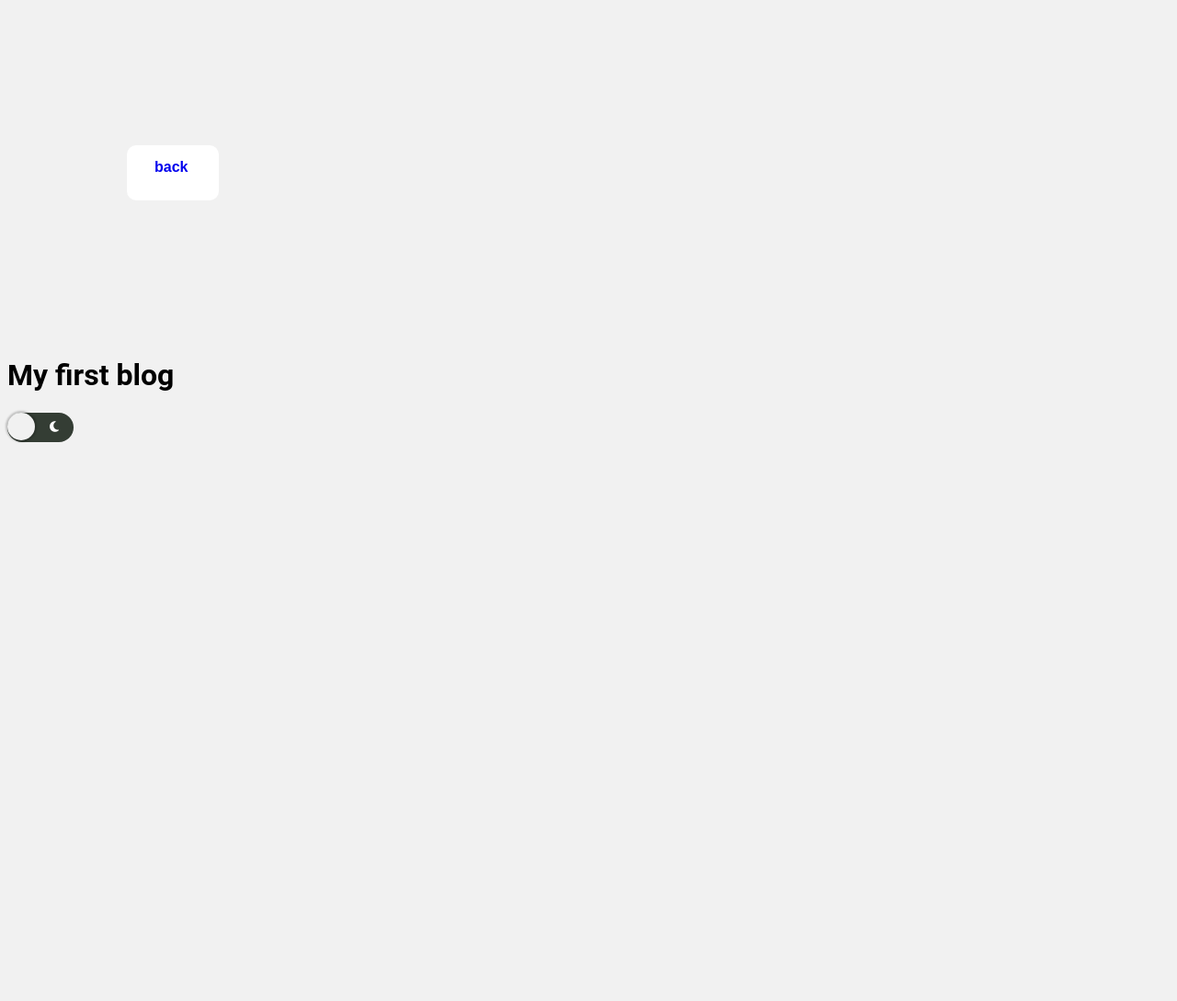
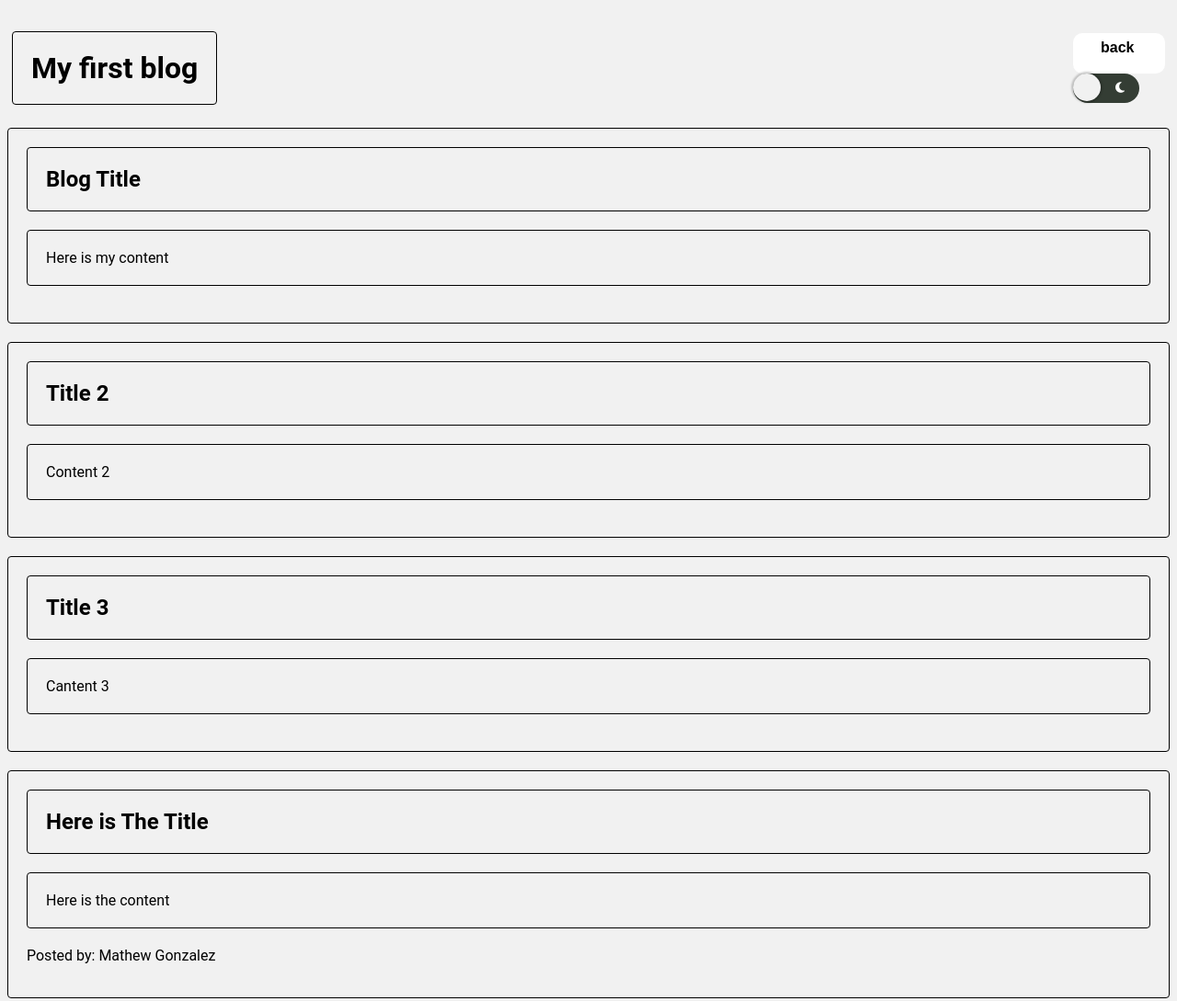
Before and after one commit to MathewG2099/Blog-project-java-page, a plain HTML site: page blog.html in a window 1280 px wide. Shown: the whole page at 92% size. Before the commit the page ends 800 px from the top, so only its background shows below. Drawn offline with Linux system fonts and the light colour scheme.

Commit message:
Deatils about the design of the dark mode
- Apply new borders, titles and text for the use of the blog
- adjusted the use of the dark mode with the colors and divide the body of the page

```diff
--- a/blog.html
+++ b/blog.html
@@ -10,21 +10,51 @@
 </head>
 <body>
 
-<main class="container">
-
- <a href="index.html" class="btn"
-
-    >back</a>
-<h1>My first blog</h1>
-
+<header class="header">
+ <h1 class="post">My first blog</h1>
+<div class="header-buttons">
+ <a href="index.html" class="btn">back</a>
     <button class="switch" id="switch">
         <span><i class="fa-solid fa-sun"></i></span>
         <span><i class="fa-solid fa-moon"></i></span>
         <!--use of font awesome for the moon and the sun button -->
     </button>
+  </div>
+</header>
+<main class="container">
 
+    <section class="post">
+        <h2 class="post">Blog Title</h2>
+        <p class="post">Here is my content</p>
+        <div class="post-meta">
+        </div>
+    </section>
+<!--Creation of the first part of the blog-->
+    <section class="post">
+        <h2 class="post">Title 2</h2>
+        <p class="post">Content 2</p>
+        <div class="post-meta">
+        </div>
+    </section>
+<!--Creation of the second part of the blog-->
+    <section class="post">
+        <h2 class="post">Title 3 </h2>
+        <p class="post">Cantent 3</p>
+        <div class="post-meta">
+        </div>
+    </section>
+<!--Creation of the third part of the blog-->
+<section class="post">
+    <h2 class="post">Here is The Title</h2>
+    <p class="post">Here is the content</p>
+
+    <p class="Posted">Posted by: Mathew Gonzalez</p>
+    <div class="post-meta"></div>
+</section>
+ <!--Creation of the TITLE of the blog-->
+</main>
     <script src="./my-blog/js/blog.js"></script>
 
-  </main>
+
 </body>
 </html>
--- a/my-blog/Assets/css/blog.css
+++ b/my-blog/Assets/css/blog.css
@@ -5,8 +5,29 @@ a {
     font-family:Arial, Helvetica, sans-serif ;
     font-weight: 700;
     border-radius: 10px;
-    margin: 150px 130px;
-    padding: 15px 30px;
+    margin-top: 0;
+    padding: 7px 30px;
     background-color: #fff ;
     text-decoration: none;
 }
+.post{
+    border: 1px solid ;
+    border-radius: 4px;
+    padding: 20px;
+    margin-bottom: 20px ;
+
+
+}
+
+.post h2 {
+    margin-top: 0;
+}
+.post-meta {
+font: size 0.8em;
+margin-top: 10px;
+}
+
+ body.dark {
+color: #fff;
+margin:50px black ;
+ }
--- a/my-blog/Assets/css/style.css
+++ b/my-blog/Assets/css/style.css
@@ -1,9 +1,16 @@
+.header {
+    display: flex;
+    justify-content:space-between ;
+    align-items:center ;
+    padding: 5px;
+}
 .btn {
 
     display: inline-block;
 
      width: 40px;
      height: 30px;
+     color: #000;
 }
 
 .switch {
@@ -54,4 +61,6 @@ body {
     &.dark {
         background: #000 ;
     }
+
+
 }
```
Also changed, not shown: my-blog/js/blog.js (line endings or trailing spaces).
